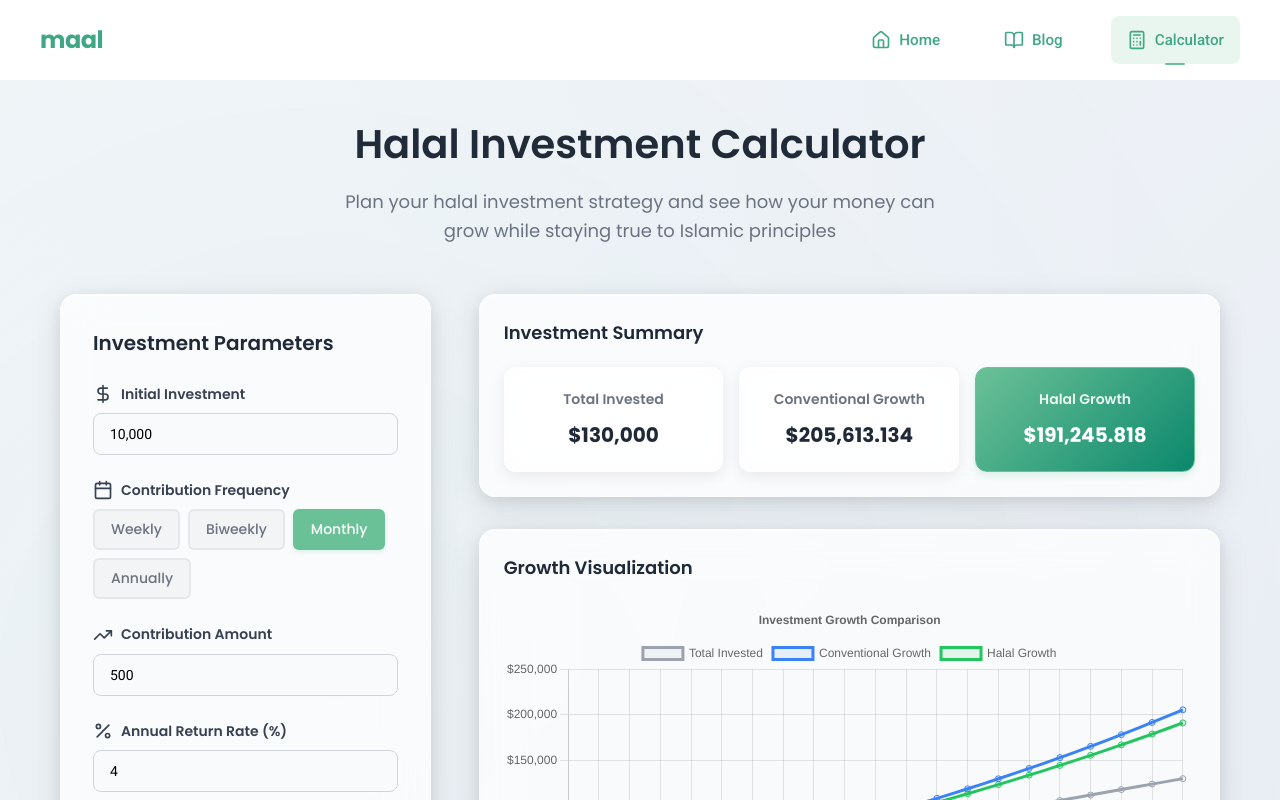
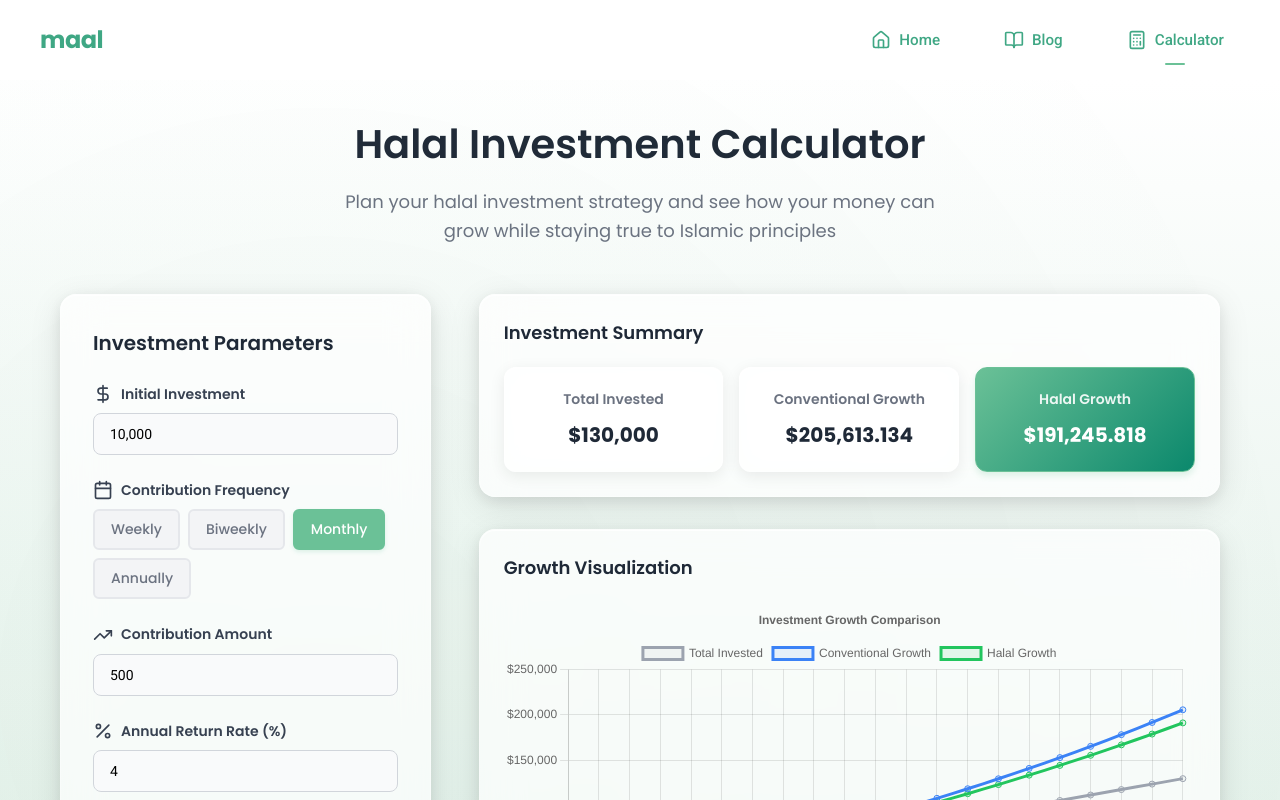
Before and after one commit to Lmar-O/Maal, a React (Vite) app in the folder frontend/: page /calculator in a window 1280 px wide. Shown: the top 800 px of the page. Built offline with nearby package versions, Linux system fonts and the light colour scheme.

Commit message:
Update Navbar styling

```diff
--- a/frontend/src/App.css
+++ b/frontend/src/App.css
@@ -157,7 +157,6 @@ body {
 
 .nav-link.active {
   color: var(--primary-green);
-  background-color: rgba(34, 197, 94, 0.1);
 }
 
 @media (max-width: 768px) {
@@ -463,7 +462,7 @@ body {
 
 /* Calculator Page Styles */
 .calculator-page {
-  background: linear-gradient(135deg, #f1f5f9 0%, #e2e8f0 100%);
+  background: linear-gradient(0deg, #a6d2ba 0%, #ffffff 100%);
   padding: 2rem 0;
   min-height: 100vh;
   position: relative;
@@ -1051,7 +1050,6 @@ h1, h2, h3, h4, h5, h6 {
 
 .nav-link.active {
   color: var(--primary-green);
-  background: rgba(34, 197, 94, 0.1);
 }
 
 .nav-link.active::after {
@@ -1442,10 +1440,13 @@ body {
   background: rgba(107, 193, 151, 0.1);
 }
 
-.nav-link:hover,
+.nav-link:hover {
+  color: #6BC197;
+  background: rgba(107, 193, 151, 0.1);
+}
+
 .nav-link.active {
   color: #6BC197;
-  background: rgba(107, 193, 151, 0.1);
 }
 
 .mobile-menu-btn:hover {
@@ -1531,7 +1532,6 @@ body {
 
 .navbar.non-landing .nav-link.active {
   color: #3fa784;
-  background: rgba(107, 193, 151, 0.15);
 }
 
 .navbar.non-landing .mobile-menu-btn {
@@ -1555,7 +1555,10 @@ body {
 
 .navbar:not(.non-landing):not(.scrolled) .nav-link.active {
   color: white;
-  background: rgba(255, 255, 255, 0.3);
+}
+
+.navbar:not(.non-landing):not(.scrolled) .nav-link.active::after {
+  background: white;
 }
 
 .navbar .container {
@@ -1654,7 +1657,6 @@ body {
 
 .nav-link.active {
   color: white;
-  background: rgba(255, 255, 255, 0.3);
 }
 
 .nav-link.active::after {
```
